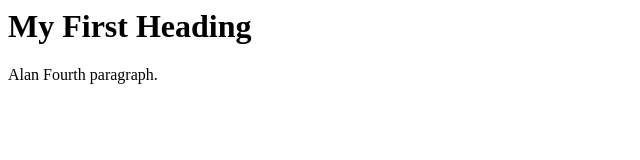
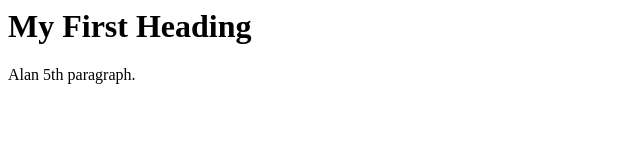
Before and after one commit to alanzha0598/docker-nginx, a plain HTML site: page src/index.html in a window 1280 px wide. Shown: the full height of the page, 0-640 px from the left. Drawn offline with Linux system fonts and the light colour scheme.

Commit message:
Update index.html

```diff
--- a/src/index.html
+++ b/src/index.html
@@ -3,7 +3,7 @@
 
 <h1>My First Heading</h1>
 
-<p>Alan Fourth paragraph.</p>
+<p>Alan 5th paragraph.</p>
 
 </body>
 </html>
```
